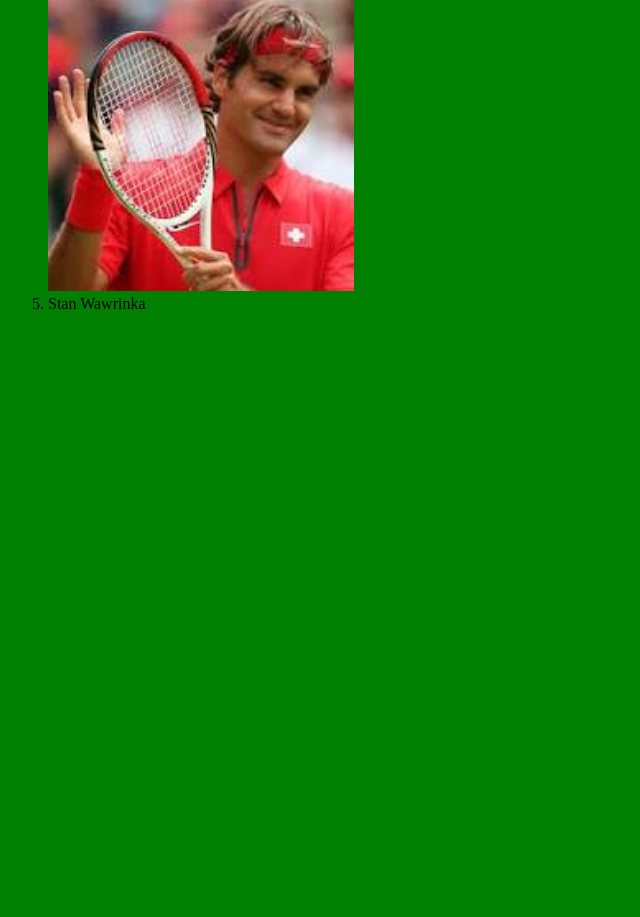
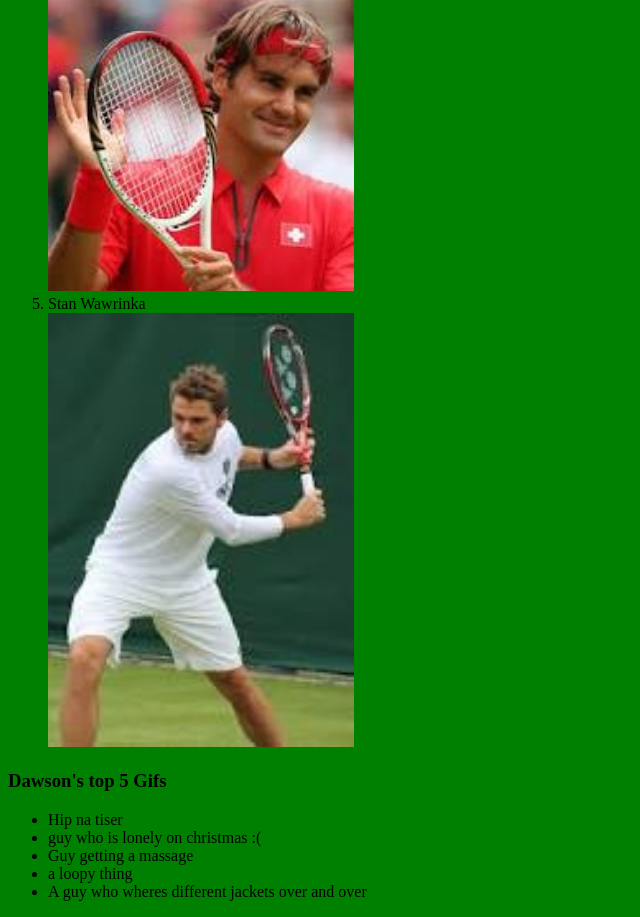
Before and after one commit to DawHawk808/Profile-page, a plain HTML site: page index.html in a window 1280 px wide. Shown: the part 2020-2937 px from the top of the page, without its empty margins (0-640 px from the left). Before the commit the page ends 2367 px from the top, so only its background shows below. Drawn offline with Linux system fonts and the light colour scheme.

Commit message:
Hope to fix it
The stuff i was trying to do didn’t work out.

```diff
--- a/index.html
+++ b/index.html
@@ -16,12 +16,22 @@
  <h2>Dawson's top 5 Sport Teams/Players</h2>
 
  <ol>
- 	<li> New York Giants</li> <img id="Bob"src="assets/NewYorkGiants.png">
+ 	<li> New York Giants</li> <img id="Bob" src="assets/NewYorkGiants.png">
  	<li>Boston Red Sox</li> <img id="Bob" src="assets/BostonRedSox.png">
- 	<li>SanFrancisco Giants</li> <img id="Bob"src="assets/SanFrancisco.png">
- 	<li>Rodger Federer</li> <img id="Bob"src="assets/RodgerFederer.jpg">
- 	<li>Stan Wawrinka</li> <img id="Bobsrc="assets/StanWawrinka.jpg">
+ 	<li>SanFrancisco Giants</li> <img id="Bob" src="assets/SanFrancisco.png">
+ 	<li>Rodger Federer</li> <img id="Bob" src="assets/RodgerFederer.jpg">
+ 	<li>Stan Wawrinka</li> <img id="Bob" src="assets/StanWawrinka.jpg">
  </ol>
+
+<h3>Dawson's top 5 Gifs</h3>
+
+<ul>
+	<li>Hip na tiser</li> <Gifs id="Bob" Gifs="assets/Hip.gif">
+	<li>guy who is lonely on christmas :(</li> <Gifs id="Bob" Gifs="assets/Christmas.gif">
+	<li>Guy getting a massage</li> <Gifs id="Bob" Gifs="assets/Pound.gif">
+	<li>a loopy thing</li> <Gifs id="Bob" Gifs="assets/Loop.gif">
+	<li>A guy who wheres different jackets over and over</li> <Gifs id="Bob" Gifs="assets/Jackets.gif">
+</ul>
 
 	</body>
 	</html>
```
Also changed, not shown: assets/Christmas.gif (added), assets/Jackets.gif (added), assets/Loop.gif (added), assets/Pound.gif (added), 1 other file.
